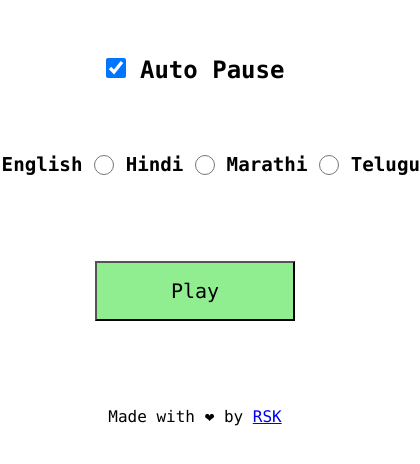
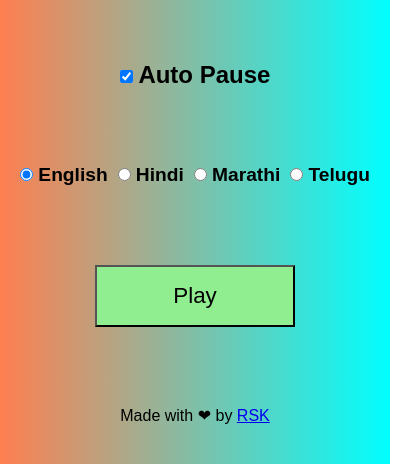
Before and after one commit to rsk-2002/pass-the-pillow, a plain HTML site: page index.html in a window 390 px wide. Shown: the part 380-844 px from the top of the page, 420 px wide, since content can reach past the window. Drawn offline with Linux system fonts and the light colour scheme.

Commit message:
make it responsive and change the background to gradient

```diff
--- a/index.html
+++ b/index.html
@@ -3,37 +3,44 @@
 
 <head>
     <!-- RSK Code - YouTube -->
-    <meta charset="UTF-8">
-    <meta name="description" content="Pass the Pillow game">
-    <meta name="keywords" content="Pass the pillow game, pillow game">
-    <meta name="author" content="RSK Code">
-    <meta http-equiv="X-UA-Compatible" content="IE=edge">
-    <meta name="viewport" content="width=device-width, initial-scale=1.0">
+    <meta charset="UTF-8" />
+    <meta name="description" content="Pass the Pillow game" />
+    <meta name="keywords" content="Pass the pillow game, pillow game" />
+    <meta name="author" content="RSK Code" />
+    <meta http-equiv="X-UA-Compatible" content="IE=edge" />
+    <meta name="viewport" content="width=device-width, initial-scale=1.0" />
     <script type="text/javascript">
-    (function(c,l,a,r,i,t,y){
-        c[a]=c[a]||function(){(c[a].q=c[a].q||[]).push(arguments)};
-        t=l.createElement(r);t.async=1;t.src="https://www.clarity.ms/tag/"+i;
-        y=l.getElementsByTagName(r)[0];y.parentNode.insertBefore(t,y);
-    })(window, document, "clarity", "script", "g1dsbavy28");
-</script>
+        (function (c, l, a, r, i, t, y) {
+            c[a] =
+                c[a] ||
+                function () {
+                    (c[a].q = c[a].q || []).push(arguments);
+                };
+            t = l.createElement(r);
+            t.async = 1;
+            t.src = "https://www.clarity.ms/tag/" + i;
+            y = l.getElementsByTagName(r)[0];
+            y.parentNode.insertBefore(t, y);
+        })(window, document, "clarity", "script", "g1dsbavy28");
+    </script>
     <title>Welcome - Pass the Pillow</title>
     <!-- Favicons -->
-    <link rel="apple-touch-icon" sizes="57x57" href="favicon/apple-icon-57x57.png">
-    <link rel="apple-touch-icon" sizes="60x60" href="favicon/apple-icon-60x60.png">
-    <link rel="apple-touch-icon" sizes="72x72" href="favicon/apple-icon-72x72.png">
-    <link rel="apple-touch-icon" sizes="76x76" href="favicon/apple-icon-76x76.png">
-    <link rel="apple-touch-icon" sizes="114x114" href="favicon/apple-icon-114x114.png">
-    <link rel="apple-touch-icon" sizes="120x120" href="favicon/apple-icon-120x120.png">
-    <link rel="apple-touch-icon" sizes="144x144" href="favicon/apple-icon-144x144.png">
-    <link rel="apple-touch-icon" sizes="152x152" href="favicon/apple-icon-152x152.png">
-    <link rel="apple-touch-icon" sizes="180x180" href="favicon/apple-icon-180x180.png">
-    <link rel="icon" type="image/png" sizes="192x192" href="favicon/android-icon-192x192.png">
-    <link rel="icon" type="image/png" sizes="32x32" href="favicon/favicon-32x32.png">
-    <link rel="icon" type="image/png" sizes="96x96" href="favicon/favicon-96x96.png">
-    <link rel="icon" type="image/png" sizes="16x16" href="favicon/favicon-16x16.png">
-    <link rel="manifest" href="favicon/manifest.json">
+    <link rel="apple-touch-icon" sizes="57x57" href="favicon/apple-icon-57x57.png" />
+    <link rel="apple-touch-icon" sizes="60x60" href="favicon/apple-icon-60x60.png" />
+    <link rel="apple-touch-icon" sizes="72x72" href="favicon/apple-icon-72x72.png" />
+    <link rel="apple-touch-icon" sizes="76x76" href="favicon/apple-icon-76x76.png" />
+    <link rel="apple-touch-icon" sizes="114x114" href="favicon/apple-icon-114x114.png" />
+    <link rel="apple-touch-icon" sizes="120x120" href="favicon/apple-icon-120x120.png" />
+    <link rel="apple-touch-icon" sizes="144x144" href="favicon/apple-icon-144x144.png" />
+    <link rel="apple-touch-icon" sizes="152x152" href="favicon/apple-icon-152x152.png" />
+    <link rel="apple-touch-icon" sizes="180x180" href="favicon/apple-icon-180x180.png" />
+    <link rel="icon" type="image/png" sizes="192x192" href="favicon/android-icon-192x192.png" />
+    <link rel="icon" type="image/png" sizes="32x32" href="favicon/favicon-32x32.png" />
+    <link rel="icon" type="image/png" sizes="96x96" href="favicon/favicon-96x96.png" />
+    <link rel="icon" type="image/png" sizes="16x16" href="favicon/favicon-16x16.png" />
+    <link rel="manifest" href="favicon/manifest.json" />
     <!-- Link CSS -->
-    <link rel="stylesheet" href="style.css">
+    <link rel="stylesheet" href="./style.css" />
 </head>
 
 <body>
@@ -47,26 +54,33 @@
         </audio>
 
         <div class="pausediv">
-            <input type="checkbox" id="autoPauseInput" checked>
+            <input type="checkbox" id="autoPauseInput" checked />
             <label for="autoPauseInput">Auto Pause</label>
         </div>
         <div class="song-lang">
-            <input type="radio" class="lang-choice" name="song-language" id="english" value="english" checked>
-            <label for="english">English</label>
-            <input type="radio" class="lang-choice" name="song-language" id="hindi" value="hindi">
-            <label for="hindi">Hindi</label>
-            <input type="radio" class="lang-choice" name="song-language" id="marathi" value="marathi">
-            <label for="marathi">Marathi</label>
-            <input type="radio" class="lang-choice" name="song-language" id="telugu" value="telugu">
-            <label for="telugu">Telugu</label>
+            <label for="english">
+                <input type="radio" class="lang-choice" name="song-language" id="english" value="english" checked />
+                English</label>
+            <label for="hindi">
+                <input type="radio" class="lang-choice" name="song-language" id="hindi" value="hindi" />
+                Hindi</label>
+            <label for="marathi">
+                <input type="radio" class="lang-choice" name="song-language" id="marathi" value="marathi" />
+                Marathi</label>
+            <label for="telugu">
+                <input type="radio" class="lang-choice" name="song-language" id="telugu" value="telugu" />
+                Telugu</label>
         </div>
 
         <button id="btnPlay" class="btn">Play</button>
-        <p>Made with ❤ by <a href="https://instagram.com/rsk__2002/" target="_rsk">RSK</a></p>
+        <p>
+            Made with ❤ by
+            <a href="https://twitter.com/rsk__2002/" target="_rsk">RSK</a>
+        </p>
     </div>
 
     <!-- Link JavaScript File -->
-    <script src="script.js" defer></script>
+    <script src="./script.js" defer></script>
 </body>
 
 </html>
--- a/style.css
+++ b/style.css
@@ -2,7 +2,15 @@
     margin: 0;
     padding: 0;
     box-sizing: border-box;
-    font-family: 'consolas', sans-serif;
+    font-family: 'Bahnschrift', sans-serif;
+}
+
+body {
+    height: 100vh;
+    display: grid;
+    place-items: center;
+    overflow: hidden;
+    background: linear-gradient(to right, coral, cyan);
 }
 
 h1 {
@@ -32,11 +40,10 @@ h1 {
 .btn {
     padding: 1rem 2rem;
     width: 200px;
-    font-size: 20px;
+    font-size: 1.4rem;
     outline: none;
     cursor: pointer;
     background-color: lightgreen;
-    margin: 10px;
 }
 
 .btn:hover {
@@ -44,17 +51,17 @@ h1 {
 }
 
 .song-lang {
-    width: 450px;
+    min-width: 350px;
     display: flex;
+    align-items: center;
     justify-content: space-between;
     font-weight: bold;
     font-size: 1.2rem;
-    line-height: 20px;
 }
 
 input {
-    width: 20px;
-    height: 20px;
+    /* width: 20px; */
+    /* height: 20px; */
 }
 
 .pausediv {
```
